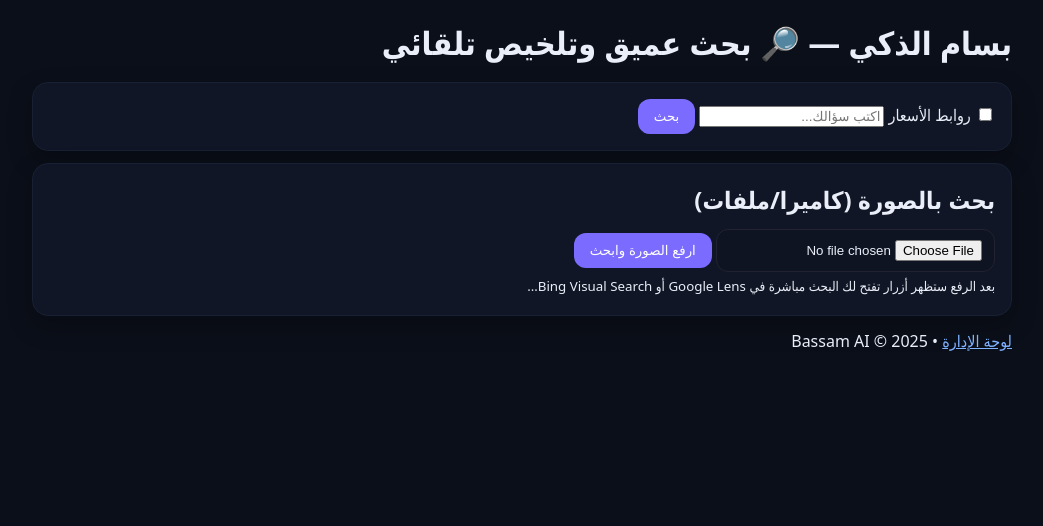
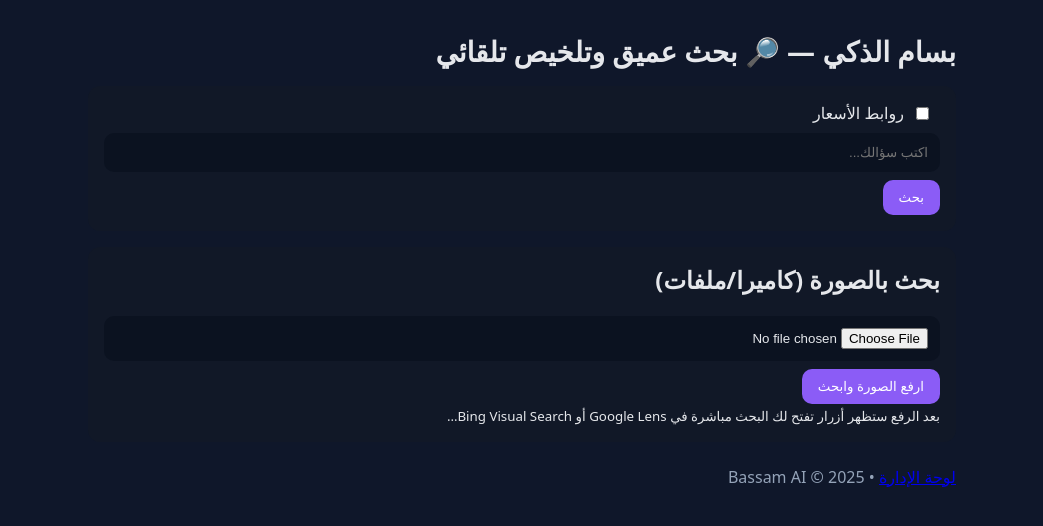
Before and after one commit to bassam-st/bassam-brain, a FastAPI app: page / in a window 1280 px wide. Shown: the top 526 px of the page, without its empty margins (118-1161 px from the left). Run offline with FastAPI, Linux system fonts and the light colour scheme.

Commit message:
Update style.css

```diff
--- a/static/style.css
+++ b/static/style.css
@@ -1,89 +1,17 @@
-/* static/style.css — Bassam ALSHOTAIMI v13.6 */
-
-/* ألوان وخلفية عامة */
-:root { color-scheme: dark light; }
-* { box-sizing: border-box; }
-html, body { margin: 0; padding: 0; }
-
-body {
-  font-family: system-ui, -apple-system, Segoe UI, Tahoma, Arial, "Noto Sans Arabic", "Cairo", sans-serif;
-  background: #0b0f19;
-  color: #eaeef8;
-  line-height: 1.7;
-  padding: 16px;
-}
-
-/* الحاويات والبطاقات */
-.container { max-width: 980px; margin: 0 auto; }
-.card {
-  background: #101625;
-  border: 1px solid #182033;
-  border-radius: 16px;
-  padding: 16px;
-  margin: 12px 0;
-  box-shadow: 0 10px 25px rgba(0,0,0,.25);
-}
-
-/* صفوف وعناصر إدخال */
-.row { display: flex; flex-wrap: wrap; gap: 8px; }
-input[type="text"], input[type="password"], input[type="search"], input[type="file"], textarea {
-  flex: 1;
-  min-width: 200px;
-  padding: 10px 12px;
-  border-radius: 12px;
-  border: 1px solid #223;
-  background: #0e1422;
-  color: #eaeef8;
-  outline: none;
-}
-textarea { resize: vertical; }
-button, .btn {
-  background: #7b6cff;
-  color: #fff;
-  border: 0;
-  border-radius: 12px;
-  padding: 10px 16px;
-  cursor: pointer;
-  transition: transform .08s ease, opacity .15s ease;
-}
-button:hover, .btn:hover { opacity: .95; }
-button:active, .btn:active { transform: translateY(1px) scale(.99); }
-
-/* عناوين ونصوص مساعدة */
-h1, h2, h3 { margin: 0 0 8px; }
-.muted { color: #9bb1d0; font-size: 13px; }
-.badge {
-  display: inline-block;
-  background: #0d2037;
-  border: 1px solid #243555;
-  padding: 4px 10px;
-  border-radius: 10px;
-  font-size: 13px;
-}
-
-/* منطقة الإجابة والمصادر */
-.answer { white-space: pre-wrap; margin-top: 10px; }
-.sources { margin-top: 8px; font-size: 14px; }
-.sources a { color: #7fb2ff; text-decoration: underline; word-break: break-all; }
-
-/* الجداول للوحة الإشراف */
-table { width: 100%; border-collapse: collapse; margin-top: 12px; }
-th, td {
-  border-bottom: 1px solid #223;
-  padding: 8px 10px;
-  text-align: right;
-  font-size: 13px;
-}
-th { background: #151d2b; }
-tr:nth-child(even) { background: #0e1422; }
-
-/* روابط عامة */
-a { color: #7fb2ff; }
-a:hover { opacity: .9; }
-
-/* استجابة الهواتف */
-@media (max-width: 520px) {
-  body { padding: 12px; }
-  .card { padding: 12px; border-radius: 14px; }
-  input, button { font-size: 15px; }
-}
+:root{--bg:#0f172a;--card:#111827;--text:#e5e7eb;--muted:#94a3b8;--brand:#8b5cf6;--danger:#ef4444}
+*{box-sizing:border-box}body{margin:0;background:var(--bg);color:var(--text);font-family:system-ui,Segoe UI,Roboto}
+.container{max-width:900px;margin:32px auto;padding:0 16px}
+h1{font-size:28px;margin:0 0 16px}h2{margin:0 0 12px}
+.card{background:var(--card);padding:16px;border-radius:12px;margin:16px 0}
+.input{width:100%;padding:12px;border-radius:10px;border:none;background:#0b1220;color:var(--text);margin:8px 0}
+.btn{background:var(--brand);border:none;color:#fff;padding:10px 16px;border-radius:10px;cursor:pointer}
+.btn.danger{background:var(--danger)}
+.inline{display:inline-flex;gap:8px;align-items:center;margin-right:8px}
+.results{list-style:none;padding:0;margin:12px 0}
+.results li{padding:12px;border-bottom:1px solid #1f2937}
+.link{color:#60a5fa;text-decoration:none}
+.snippet{color:var(--muted);margin:6px 0 0}
+.badge{background:#1f2937;color:#e5e7eb;padding:2px 8px;border-radius:999px;font-size:12px;margin-left:6px}
+.table{width:100%;border-collapse:collapse}
+.table th,.table td{border-bottom:1px solid #1f2937;padding:8px;text-align:right}
+footer{margin-top:24px;color:var(--muted)}
```
